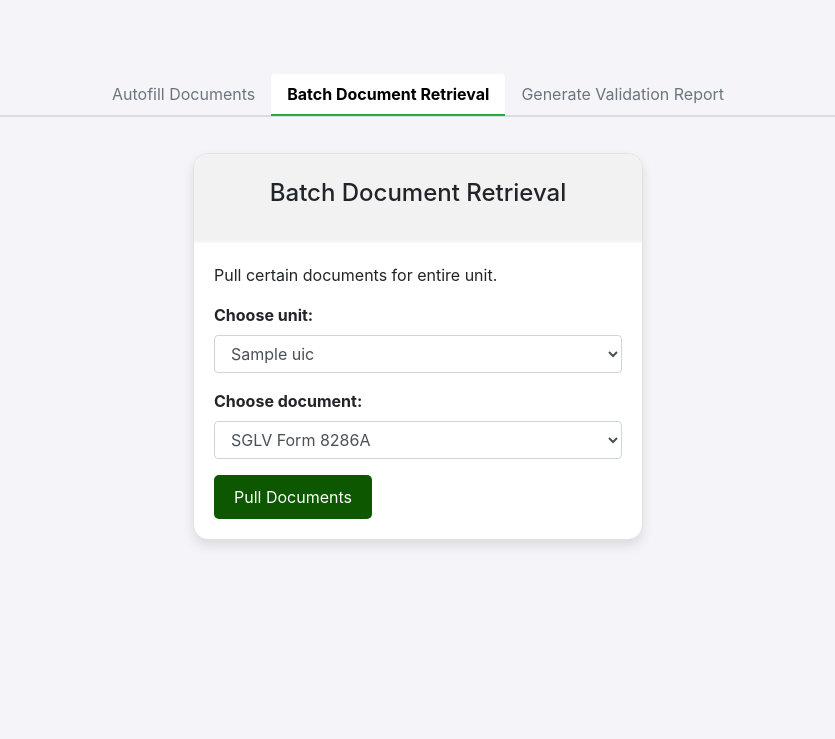
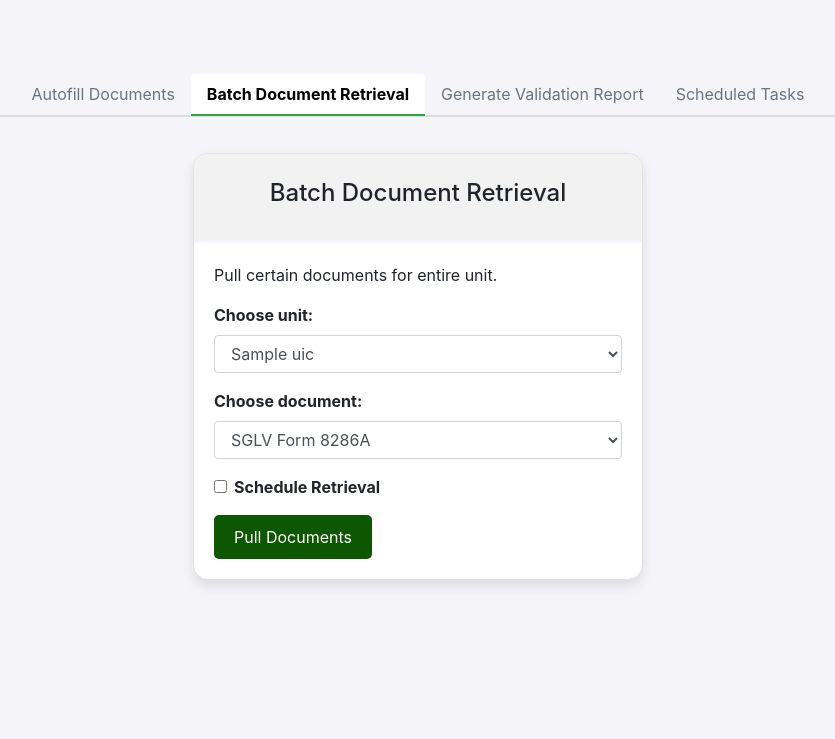
Before and after one commit to MinKyuPark-H4D/h4d, a Flask app: template templates/automation.html in a window 1280 px wide, after a click on "Batch Document Retrieval". Shown: the part 96-835 px from the top of the page, without its empty margins (222-1057 px from the left). Before the commit the page ends 642 px from the top, so only its background shows below. Run offline with Flask 3, Linux system fonts and the light colour scheme; the template is opened without the code that fills it: most values are stand-ins (such as "Sample title", 1, 10 or a date in 2020); some libraries are stand-ins or nearby versions.

Commit message:
completed scheduled batch document pulls

```diff
--- a/reset_iPERMS.py
+++ b/reset_iPERMS.py
@@ -1,5 +1,5 @@
 #!/usr/bin/env python3
-import os, glob
+import os, glob, shutil
 base_folder='iPERMS'
 # Traverse all directories inside the base folder (assuming the folders are named like "soldier_{id}")
 for soldier_folder in os.listdir(base_folder):
@@ -18,3 +18,5 @@ for soldier_folder in os.listdir(base_folder):
                     print(f"Deleted file: {pdf_file}")
                 except Exception as e:
                     print(f"Error deleting {pdf_file}: {e}")
+# remove temp_files
+shutil.rmtree('temp_files')
--- a/server.py
+++ b/server.py
@@ -6,10 +6,13 @@ from datetime import datetime
 from autofill import autofill_individual_soldier, autofill_uic
 from doc_retreival import batch_doc_pull
 from doc_validation import create_validation_report
-
+import schedule, threading, time, uuid
 
 app = Flask(__name__)
 app.secret_key = secrets.token_hex(16)
+
+# Store tasks in memory
+scheduled_tasks = {}
 
 file_path = 'fake-soldier-data.json'
 # Open and load the JSON data from the file
@@ -24,20 +27,31 @@ def home_page():
 @app.route('/automation', methods=['GET', 'POST'])
 def automation():
     uics = set(soldier['UIC'] for soldier in soldiers.values())
-
+    scheduled_tasks = convert_jobs_to_tasks()
     if request.method == 'POST':
 
         # BATCH DOCUMENT PULLS
         if 'documentType' in request.form.keys():
-            zip_file_path, folder_name = batch_doc_pull(request.form.get('unit'), request.form.get('documentType'), soldiers)
-            @after_this_request
-            def cleanup(response):
-                try:
-                    shutil.rmtree('temp_files')  # Remove the temp folder
-                except Exception as e:
-                    print(f"Error deleting temp files: {e}")
-                return response
-            return send_file(zip_file_path, as_attachment=True, download_name=f"{folder_name}.zip")
+            schedule_toggle = 'scheduleToggle' in request.form
+            if schedule_toggle:
+                # Parse the scheduled time
+                scheduled_time = request.form.get('scheduledTime')
+                scheduled_datetime = datetime.strptime(scheduled_time, '%Y-%m-%dT%H:%M')
+
+                # Schedule the task (You could use Celery for real background tasks)
+                task_id = str(uuid.uuid4())
+                schedule.every().day.at(scheduled_datetime.strftime('%H:%M')).do(batch_doc_pull, request.form.get('unit'), request.form.get('documentType'), soldiers, task_id)
+
+            else:
+                zip_file_path, folder_name = batch_doc_pull(request.form.get('unit'), request.form.get('documentType'), soldiers)
+                @after_this_request
+                def cleanup(response):
+                    try:
+                        shutil.rmtree('temp_files')  # Remove the temp folder
+                    except Exception as e:
+                        print(f"Error deleting temp files: {e}")
+                    return response
+                return send_file(zip_file_path, as_attachment=True, download_name=f"{folder_name}.zip")
         # VALIDATION REPORT
         elif 'selectionType2' in request.form.keys():
             if request.form.get('selectionType2') == 'unit':
@@ -71,7 +85,7 @@ def automation():
                 selected_soldier = soldiers[str(selected_soldier_id)]
                 flash(f"Documents have been autofilled for {selected_soldier['rank']} {selected_soldier['first_name']} {selected_soldier['last_name']}.", "success")
         return redirect(url_for('automation'))
-    return render_template('automation.html', soldiers=soldiers, uics=uics)
+    return render_template('automation.html', soldiers=soldiers, uics=uics, scheduled_tasks= convert_jobs_to_tasks())
 
 @app.route('/soldiers')
 def view_soldiers():
@@ -119,5 +133,59 @@ def upload_file(soldier_id):
     file.save(os.path.join(directory, filename))  # This will overwrite the file if it exists
     return redirect(url_for('view_soldier', id=soldier_id))
 
+
+def format_scheduled_time(job):
+    return job.next_run.strftime('%Y-%m-%d %H:%M:%S')
+
+# Function to convert schedule jobs into task data
+def convert_jobs_to_tasks():
+    # Get all scheduled jobs from the schedule library
+    jobs = schedule.get_jobs()
+
+    tasks = []
+    for job in jobs:
+        # Extract relevant data from the job object
+        task_name = f"Batch Document Pull for {job.job_func.args[0]} - {job.job_func.args[1]}"  # Assuming the first two args are unit and document type
+        scheduled_time = format_scheduled_time(job)
+
+
+        # Retrieve the folder name or generated path
+        folder_name = f"{job.job_func.args[3]}-{job.job_func.args[0]}-{job.job_func.args[1]}"  # Use UIC and doc_type for the folder name
+        zip_file_path = f"temp_files/{folder_name}.zip"
+        status = 'Completed' if os.path.exists(zip_file_path) else 'Scheduled'
+        # Add task to list
+        tasks.append({
+            'task_name': task_name,
+            'scheduled_time': scheduled_time,
+            'status': status,
+            'zip_file_path':zip_file_path,
+            'view_link': f"/view_task/{job.job_func.args[3]}" ,
+            'id': job.job_func.args[3] # Unique ID for each task, could be the job's ID or memory address
+        })
+    tasks = sorted(tasks, key=lambda x: x['scheduled_time'])
+    return tasks
+
+
+@app.route('/view_task/<task_id>', methods=['GET'])
+def view_task(task_id):
+    # Find the task by its ID (you could store tasks in a global variable, or in a database)
+    task = next((task for task in convert_jobs_to_tasks() if task['id'] == task_id), None)
+    zip_file_path = task['zip_file_path']
+
+    if os.path.exists(zip_file_path):
+        # Serve the zip file to the user
+        return send_file(zip_file_path, as_attachment=True, download_name=os.path.basename(zip_file_path))
+
+    return 'No file found', 400
+
+def run_schedule():
+    while True:
+        schedule.run_pending()  # Run any scheduled tasks
+        time.sleep(1)  # Wait for 1 second before checking again
+
+# Start the scheduling in a background thread
+scheduler_thread = threading.Thread(target=run_schedule, daemon=True)
+scheduler_thread.start()
+
 if __name__ == '__main__':
    app.run(debug = True)
--- a/static/automation.js
+++ b/static/automation.js
@@ -23,3 +23,17 @@ function toggleSelection2() {
         document.getElementById('soldierSelectDiv2').style.display = 'block';
     }
 }
+$(document).ready(function(){
+    //when the page loads, display top 3 data structures
+    document.getElementById('scheduleToggle').addEventListener('change', function() {
+        var scheduledTimeDiv = document.getElementById('scheduledTimeDiv');
+        if (this.checked) {
+            scheduledTimeDiv.style.display = 'block'; // Show scheduled time field
+        } else {
+            scheduledTimeDiv.style.display = 'none'; // Hide scheduled time field
+        }
+    });
+
+
+
+})
--- a/templates/automation.html
+++ b/templates/automation.html
@@ -25,6 +25,9 @@
                     </li>
                     <li class="nav-item" role="presentation">
                         <a class="nav-link" id="validation-tab" data-bs-toggle="tab" href="#validation" role="tab" aria-controls="validation" aria-selected="false">Generate Validation Report</a>
+                    </li>
+                    <li class="nav-item" role="presentation">
+                        <a class="nav-link" id="scheduled-tab" data-bs-toggle="tab" href="#scheduled" role="tab" aria-controls="scheduled" aria-selected="false">Scheduled Tasks</a>
                     </li>
                 </ul>
 
@@ -92,6 +95,18 @@
                                             <option value="DA Form 7425 - Readiness and Deployment Checklist.pdf">DA Form 7425</option>
                                         </select>
                                     </div>
+                                    <div class="form-group">
+                                        <div class="form-check">
+                                            <input type="checkbox" class="form-check-input" id="scheduleToggle" name="scheduleToggle">
+                                            <label class="form-check-label" for="scheduleToggle" style="font-weight: bold;">Schedule Retrieval</label>
+                                        </div>
+                                    </div>
+
+                                    <!-- Scheduled Time (Hidden by Default) -->
+                                    <div class="form-group" id="scheduledTimeDiv" style="display: none;">
+                                        <label for="scheduledTime" style="font-weight: bold;">Select Date and Time for Retrieval:</label>
+                                        <input type="datetime-local" id="scheduledTime" name="scheduledTime" class="form-control">
+                                    </div>
                                     <button type="submit" class="custom-btn">Pull Documents</button>
                                 </form>
                             </div>
@@ -136,7 +151,57 @@
                         </div>
                     </div>
                 </div>
-            </div>
+                <div class="tab-pane fade" id="scheduled" role="tabpanel" aria-labelledby="scheduled-tab">
+                    <div class="profile-card">
+                        <div class="profile-card-header text-center">
+                            <h4>Scheduled Tasks</h4>
+                        </div>
+                        <div class="card-body">
+                            <div class="table-responsive">
+                                <table class="table table-bordered table-scheduled-tasks">
+                                    <thead>
+                                        <tr>
+                                            <th>Task Name</th>
+                                            <th>Scheduled Time</th>
+                                            <th>Status</th>
+                                            <th>Download</th>
+                                        </tr>
+                                    </thead>
+                                    <tbody>
+                                        {% for task in scheduled_tasks %}
+                                        <tr>
+                                            <td>{{ task.task_name }}</td>
+                                            <td>{{ task.scheduled_time }}</td>
+                                            <td>
+                                                <span class="status-label
+                                                    {% if task.status == 'Scheduled' %}status-scheduled
+                                                    {% elif task.status == 'Completed' %}status-completed
+                                                    {% elif task.status == 'Failed' %}status-failed
+                                                    {% else %}status-unknown{% endif %}
+                                                    ">
+                                                    {{ task.status }}
+                                                </span>
+                                            </td>
+
+                                            <td style="text-align: center; vertical-align: middle;">
+                                                {% if task.status == 'Completed' %}
+                                                <a href="{{ task.view_link }}">  <img src="https://media.istockphoto.com/id/844294300/vector/download-icon-isolated-vector.jpg?s=612x612&w=0&k=20&c=VCmvy8uEoTQnt9W0kZzjEBplN_opDkGKF_eQTLfkivs=" alt="Download" width="30" height="30"></a>
+                                                {%endif%}
+                                            </td>
+
+                                        </tr>
+                                        {% else %}
+                                        <tr class="no-tasks">
+                                            <td colspan="4">No scheduled tasks found.</td>
+                                        </tr>
+                                        {% endfor %}
+                                    </tbody>
+                                </table>
+                            </div>
+                        </div>
+                    </div>
+                </div>
+
 
         </div>
         <script src="https://cdn.jsdelivr.net/npm/bootstrap@5.3.0-alpha1/dist/js/bootstrap.bundle.min.js"></script>
```
Also changed, not shown: doc_retreival.py (+5 -2 lines), 2 other files.
